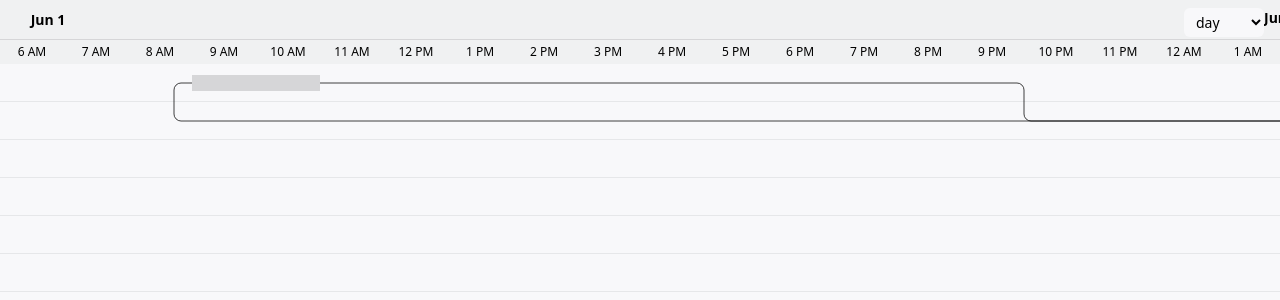
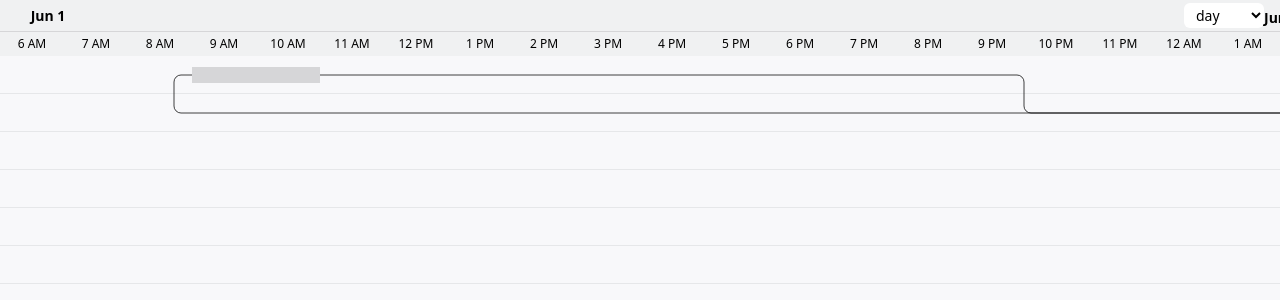
Before and after one commit to jaeungkim/gantt-chart, a React (Vite) app: page / in a window 1280 px wide. Shown: the top 300 px of the page. Built offline with nearby package versions, Linux system fonts and the light colour scheme.

Commit message:
hotfix: minor styling changes

```diff
--- a/src/components/GanttChartHeader.tsx
+++ b/src/components/GanttChartHeader.tsx
@@ -78,9 +78,9 @@ const GanttChartHeader: React.FC<GanttChartHeaderProps> = ({
     <div className="bg-base-200 sticky top-0 z-30">
       <div className="flex min-w-max flex-col">
         {/* Top Header Row */}
-        <div className="relative flex">
+        <div className="relative flex h-8">
           {/* Sticky floating label */}
-          <div className="bg-base-200 border-base-400 sticky left-0 h-10 z-40 flex w-24 shrink-0 items-center justify-center border-b border-solid text-sm font-bold">
+          <div className="bg-base-200 border-base-400 sticky left-0 z-40 flex w-24 shrink-0 items-center justify-center border-b border-solid text-sm font-bold">
             {stickyLabel}
           </div>
 
--- a/src/components/routers/Router.tsx
+++ b/src/components/routers/Router.tsx
@@ -21,10 +21,10 @@ const router = createBrowserRouter(
           path={`${ROUTE_PATH.gantt}/*`}
           element={
             <Gantt
-              tasks={[]} // or fetch/init demo tasks
-              onTasksChange={(updated) => {
-                console.log('[🛰️ onTasksChange from Router]', updated);
-              }}
+              tasks={[]}
+              // onTasksChange={(updated) => {
+              //   console.log('[🛰️ onTasksChange from Router]', updated);
+              // }}
             />
           }
         />
--- a/src/pages/Gantt.tsx
+++ b/src/pages/Gantt.tsx
@@ -70,9 +70,9 @@ function Gantt({ tasks, onTasksChange }: GanttProps) {
     <div className="bg-base-50 h-full w-full overflow-hidden">
       <section className="relative flex h-full w-full flex-col">
         {/* Dropdown */}
-        <div className="fixed top-2 right-4 z-40">
+        <div className="fixed top-0.75 right-4 z-40">
           <select
-            className="bg-base-100 rounded-md px-2 py-1 text-sm font-medium"
+            className="bg-base-50 rounded-md px-2 py-0.5 text-sm font-medium"
             value={selectedScale}
             onChange={(e) => {
               const newScale = e.target.value;
```
